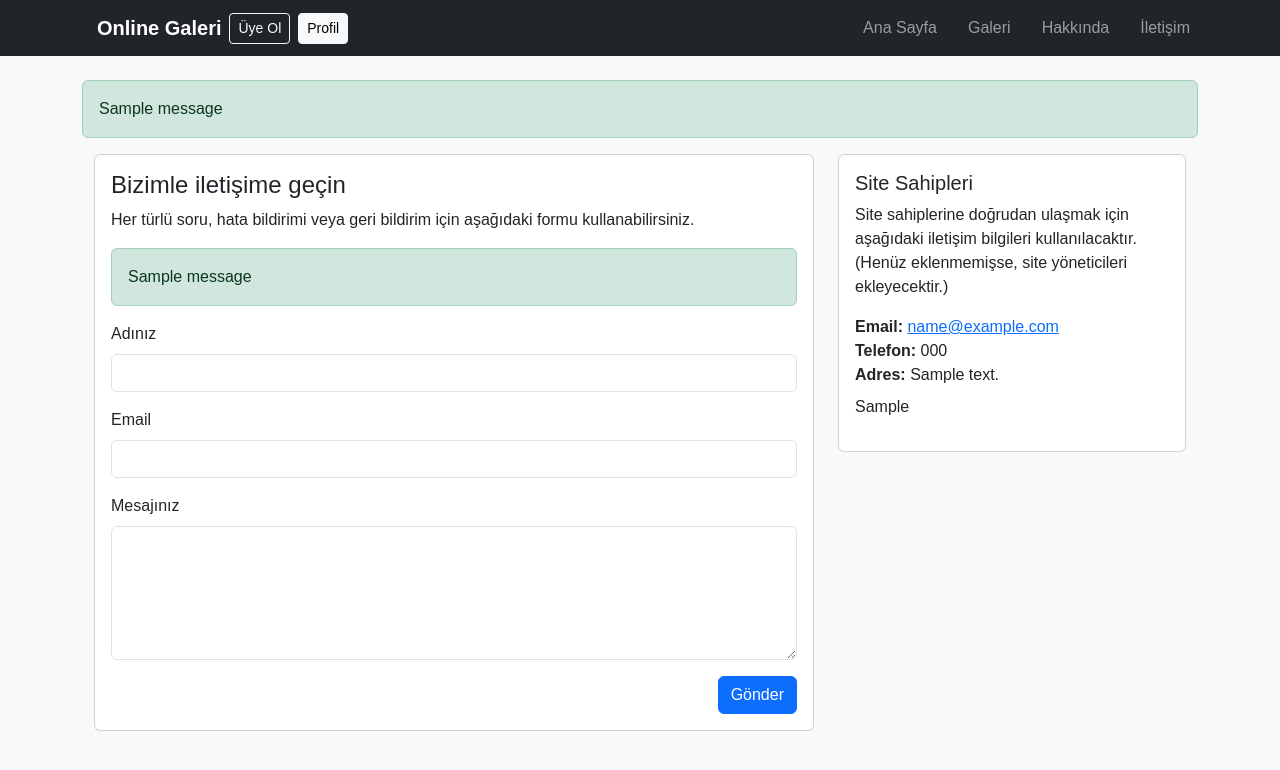
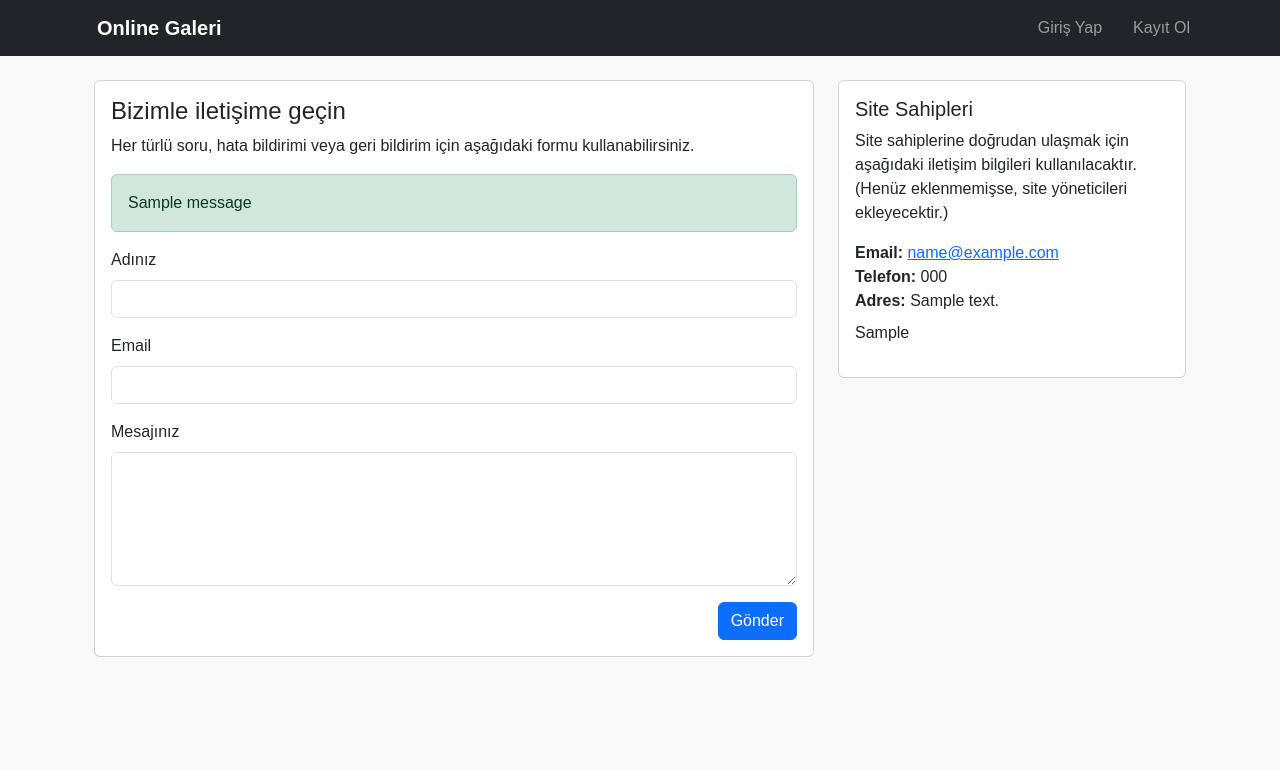
Before and after one commit to ONLINEGALERI/onlinegaleri, a Flask app: page /contact in a window 1280 px wide. Shown: the top 770 px of the page. Run offline with Flask 3, Linux system fonts and the light colour scheme; tables that the repository leaves empty hold one stand-in row (values such as "Sample post"); one stand-in notice (Sample message) is shown; some libraries are stand-ins or nearby versions.

Commit message:
Clean base.html fix

```diff
--- a/templates/base.html
+++ b/templates/base.html
@@ -1,111 +1,46 @@
-<!doctype html>
+<!DOCTYPE html>
 <html lang="tr">
 <head>
-	<meta charset="utf-8">
-	<meta name="viewport" content="width=device-width, initial-scale=1">
-
+    <meta charset="UTF-8">
+    <meta name="viewport" content="width=device-width, initial-scale=1.0">
     <title>{% block title %}Online Galeri{% endblock %}</title>
 
-	<!-- Bootstrap CSS -->
-	<link href="https://cdn.jsdelivr.net/npm/bootstrap@5.3.0/dist/css/bootstrap.min.css" rel="stylesheet">
-
-	<!-- Custom CSS -->
+    <link href="https://cdn.jsdelivr.net/npm/bootstrap@5.3.3/dist/css/bootstrap.min.css" rel="stylesheet">
     <link rel="stylesheet" href="{{ url_for('static', filename='css/style.css') }}">
-
-	{% block head %}{% endblock %}
 </head>
 
-<body class="bg-light">
+<body>
 
     <!-- NAVBAR -->
-	{% include 'components/navbar.html' %}
+    <nav class="navbar navbar-expand-lg navbar-dark bg-dark mb-4">
+        <div class="container">
+            <a class="navbar-brand" href="{{ url_for('index') }}">Online Galeri</a>
 
-	<!-- MAIN CONTENT -->
-	<main class="container py-4">
-		{% with messages = get_flashed_messages() %}
-			{% if messages %}
-				<div class="alert alert-success">
-					{% for m in messages %}
-						<div>{{ m }}</div>
-					{% endfor %}
-				</div>
+            <button class="navbar-toggler" type="button" data-bs-toggle="collapse"
+                    data-bs-target="#navbarNav" aria-controls="navbarNav"
+                    aria-expanded="false" aria-label="Toggle navigation">
+                <span class="navbar-toggler-icon"></span>
+            </button>
+
+            <div class="collapse navbar-collapse" id="navbarNav">
+                <ul class="navbar-nav ms-auto">
+                    {% if session.get('user_id') %}
+                        <li class="nav-item"><a class="nav-link" href="{{ url_for('profile') }}">Profilim</a></li>
+                        <li class="nav-item"><a class="nav-link" href="{{ url_for('upload_photo') }}">Fotoğraf Yükle</a></li>
+                        <li class="nav-item"><a class="nav-link text-danger" href="{{ url_for('logout') }}">Çıkış Yap</a></li>
+                    {% else %}
+                        <li class="nav-item"><a class="nav-link" href="{{ url_for('login') }}">Giriş Yap</a></li>
+                        <li class="nav-item"><a class="nav-link" href="{{ url_for('register') }}">Kayıt Ol</a></li>
                     {% endif %}
-		{% endwith %}
-
-		{% block content %}{% endblock %}
-	</main>
-
-	<!-- AUTH OFFCANVAS (LOGIN / REGISTER) -->
-	<div class="offcanvas offcanvas-end" tabindex="-1" id="authOffcanvas">
-		<div class="offcanvas-header">
-			<h5 class="offcanvas-title">Hesap İşlemleri</h5>
-			<button type="button" class="btn-close" data-bs-dismiss="offcanvas"></button>
-		</div>
-		<div class="offcanvas-body">
-
-			<ul class="nav nav-tabs mb-3">
-				<li class="nav-item">
-					<button class="nav-link active" data-bs-toggle="tab" data-bs-target="#loginTab">Giriş</button>
-				</li>
-				<li class="nav-item">
-					<button class="nav-link" data-bs-toggle="tab" data-bs-target="#registerTab">Kayıt</button>
-				</li>
                 </ul>
-
-			<div class="tab-content">
-				<div class="tab-pane fade show active" id="loginTab">
-					{% include 'components/auth_login.html' %}
-				</div>
-				<div class="tab-pane fade" id="registerTab">
-					{% include 'components/auth_register.html' %}
             </div>
         </div>
+    </nav>
 
-		</div>
+    <div class="container">
+        {% block content %}{% endblock %}
     </div>
 
-	<!-- PROFILE LOOKUP MODAL -->
-	<div class="modal fade" id="profileLookupModal" tabindex="-1">
-		<div class="modal-dialog modal-sm modal-dialog-centered">
-			<div class="modal-content">
-				<div class="modal-header">
-					<h5 class="modal-title">Profil Ara</h5>
-					<button class="btn-close" data-bs-dismiss="modal"></button>
-				</div>
-				<div class="modal-body">
-					<form id="profileLookupForm">
-						<label class="form-label">Kullanıcı adı</label>
-						<input class="form-control" id="lookupUsername" placeholder="ör: beril123" required>
-						<div class="mt-3 text-end">
-							<button class="btn btn-primary" type="submit">Aç</button>
-						</div>
-					</form>
-				</div>
-			</div>
-		</div>
-	</div>
-
-	<!-- Bootstrap JS -->
-	<script src="https://cdn.jsdelivr.net/npm/bootstrap@5.3.0/dist/js/bootstrap.bundle.min.js"></script>
-
-	<!-- Darkmode -->
-	<script src="{{ url_for('static', filename='js/darkmode.js') }}"></script>
-
-	<!-- Profile Lookup Script -->
-	<script>
-	(function(){
-		const form = document.getElementById('profileLookupForm');
-		form?.addEventListener('submit', function(e){
-			e.preventDefault();
-			const u = lookupUsername.value.trim();
-			if(!u) return;
-
-			try { localStorage.setItem('currentUser', u); } catch(e){}
-			window.location.href = '/profile?username=' + encodeURIComponent(u);
-		});
-	})();
-	</script>
-
-	{% block scripts %}{% endblock %}
+    <script src="https://cdn.jsdelivr.net/npm/bootstrap@5.3.3/dist/js/bootstrap.bundle.min.js"></script>
 </body>
 </html>
```
Lines whose indentation alone changed are shown as unchanged.
